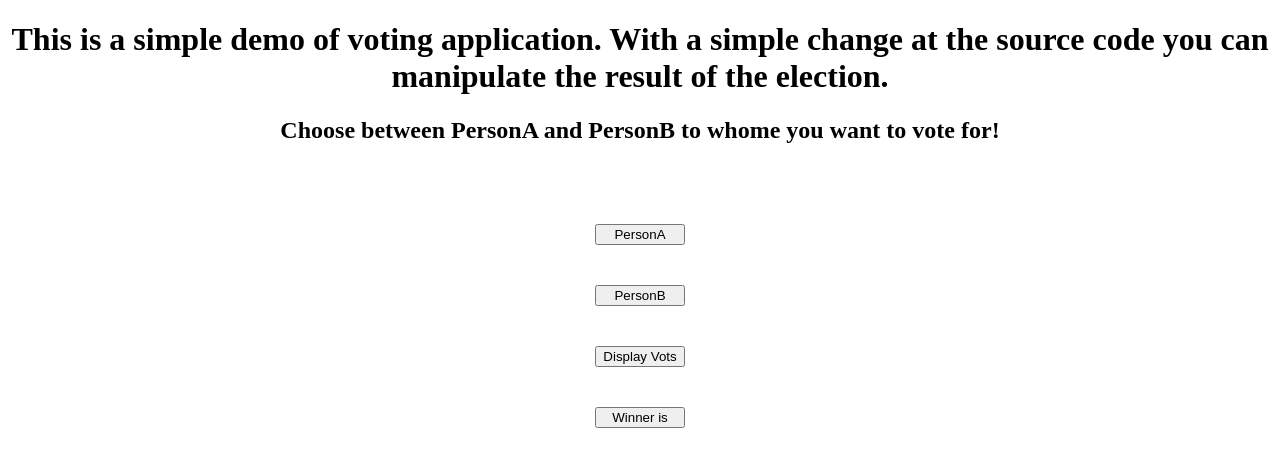
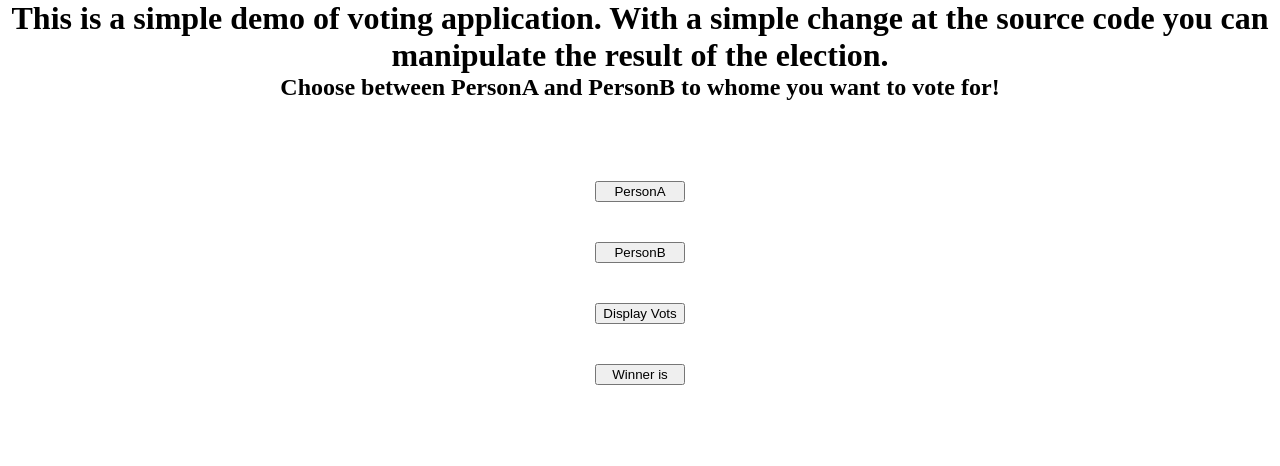
Before and after one commit to Sayed94h/election_demo, a plain HTML site: page index.html in a window 1280 px wide. Drawn offline with Linux system fonts and the light colour scheme.

Commit message:
Update index.css

```diff
--- a/index.css
+++ b/index.css
@@ -2,6 +2,7 @@ body {
 margin: 0;
 }
 
-header {
-text-align: center;
+header * {
+	text-align: center;
+	margin: 0;
 }
```
